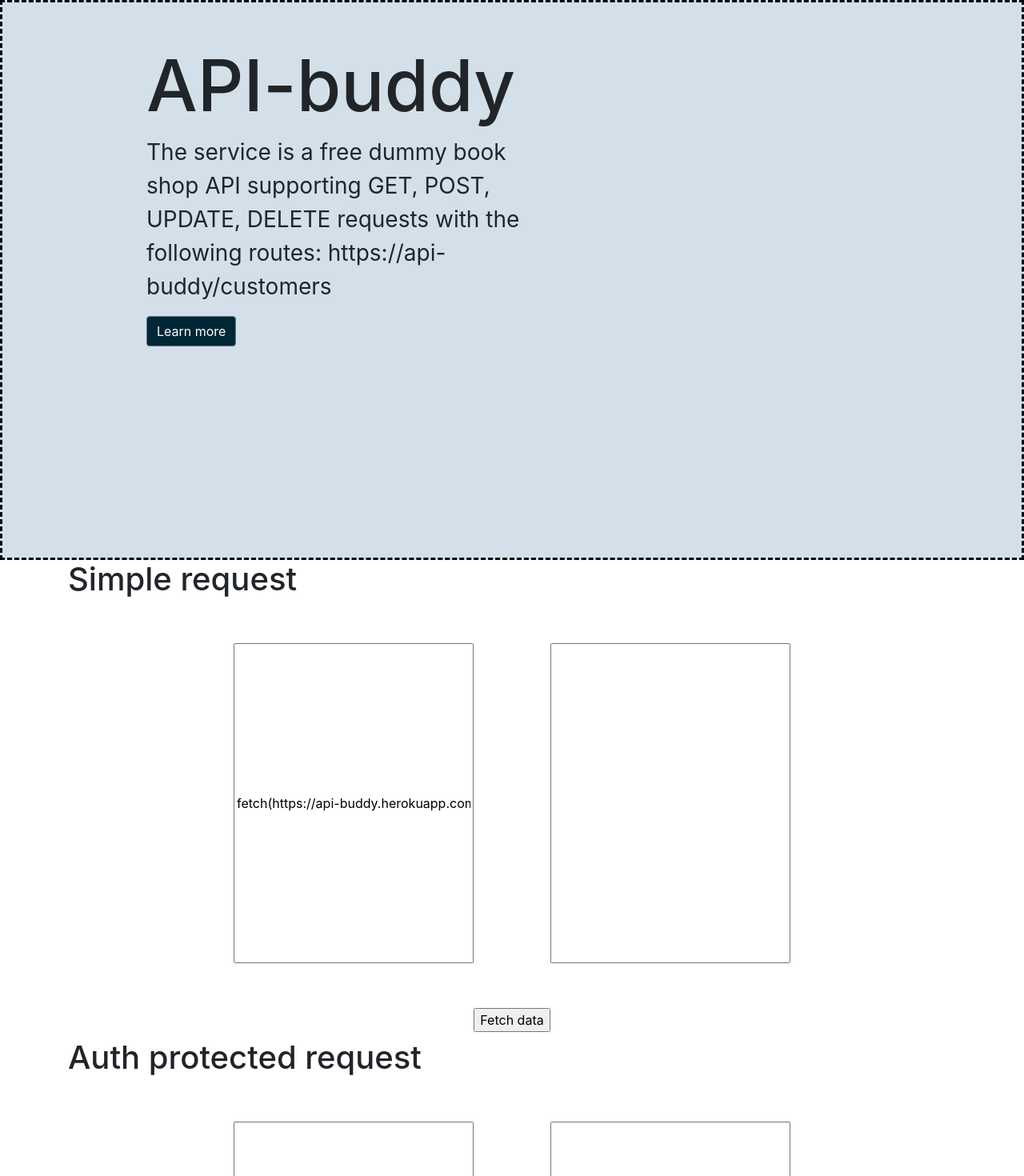
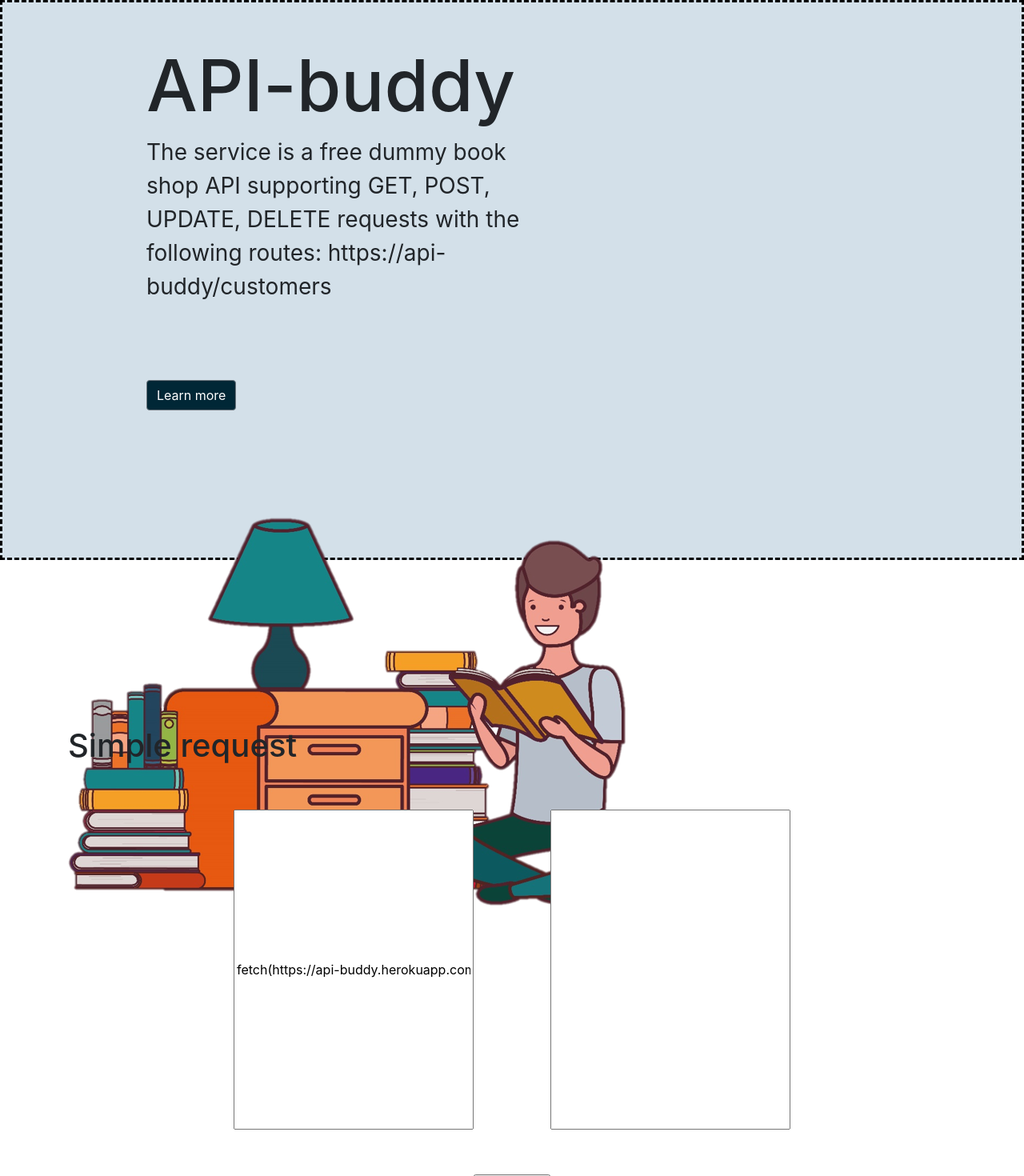
Before and after one commit to SidnevIgor/api-buddy-react, a React (Create React App) app: page / in a window 1280 px wide. Shown: the top 1470 px of the page at 80% size. Built offline with nearby package versions, Linux system fonts and the light colour scheme.

Commit message:
Adding image

```diff
--- a/src/components/header.jsx
+++ b/src/components/header.jsx
@@ -7,9 +7,14 @@ class Header extends Component {
   render() {
     return (
       <div style = {{borderColor: "black", borderStyle: "dashed",width: "100%", height: "700px", display: "inline-block", backgroundColor: "#D3E0E9", fontFamily: "Inter"}}>
-        <h1 style={{marginLeft: "180px", marginTop: "50px", fontSize: "90px"}}>API-buddy</h1>
-        <p className="lead font-weight-normal" style={{marginLeft: "180px", fontSize: "28px", width:"40%"}}>The service is a free dummy book shop API supporting GET, POST, UPDATE, DELETE requests with the following routes: https://api-buddy/customers</p>
-        <a className="btn btn-outline-secondary" style={{marginLeft: "180px", backgroundColor: "#002736", color: "white"}}>Learn more</a>
+        <div className="inline-container" style={{display: "inline-block"}}>
+          <h1 style={{marginLeft: "180px", marginTop: "50px", fontSize: "90px"}}>API-buddy</h1>
+          <p className="lead font-weight-normal" style={{marginLeft: "180px", fontSize: "28px", width:"40%"}}>The service is a free dummy book shop API supporting GET, POST, UPDATE, DELETE requests with the following routes: https://api-buddy/customers</p>
+          <a className="btn btn-outline-secondary" style={{marginLeft: "180px", backgroundColor: "#002736", color: "white", marginTop: "80px"}}>Learn more</a>
+        </div>
+        <div className="inline-container" style={{display: "inline-block"}}>
+          <img src={require('./images/header_image.png')} alt="api-buddy-header-image"/>
+        </div>
       </div>
     );
   }
```
Also changed, not shown: src/components/images/header_image.png (added).
